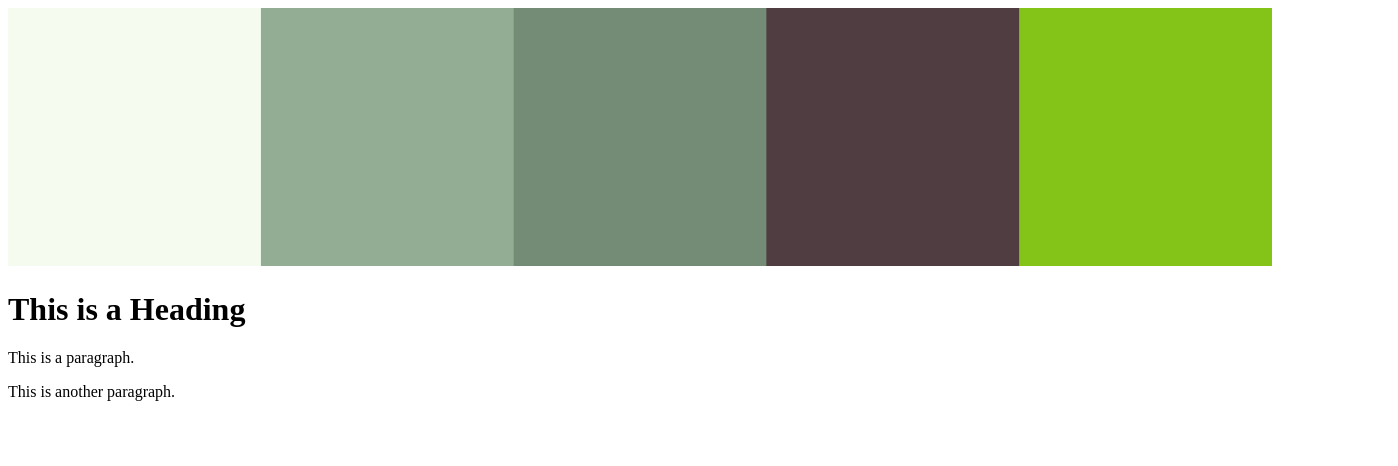
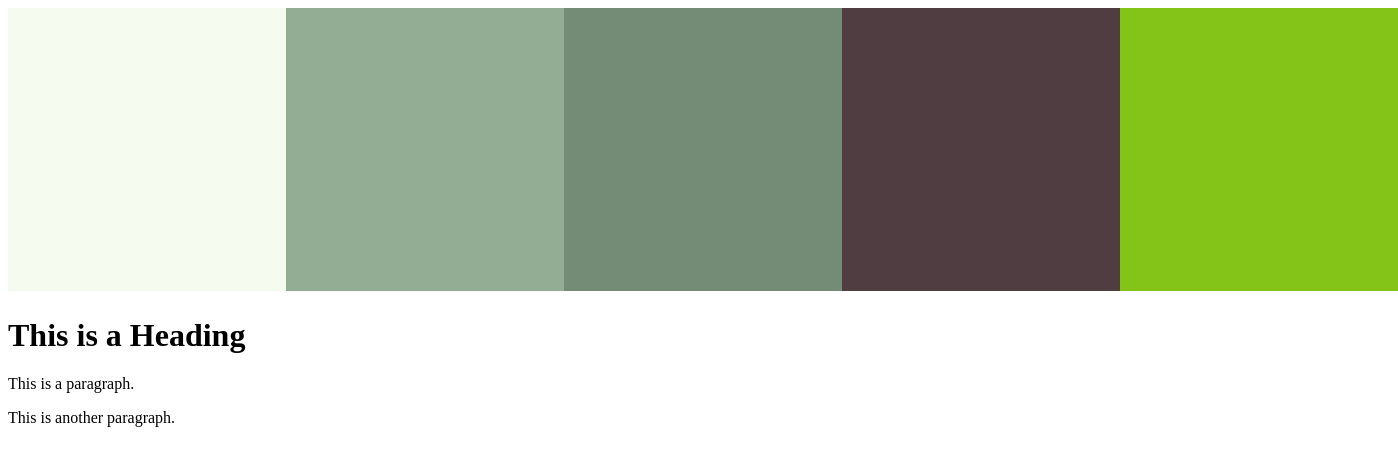
Before and after one commit to kuulaalo/Portfolio, a plain HTML site: page index.html in a window 1280 px wide. Shown: the whole page, 1398 px wide, since content can reach past the window. Drawn offline with Linux system fonts and the light colour scheme.

Commit message:
Update index.html

```diff
--- a/index.html
+++ b/index.html
@@ -9,7 +9,7 @@
 <script src=""></script>
 <body>
 
-<img src="Banner.png" alt="Bannergreen" style="width:100%">
+<img src="Banner.png" alt="Bannergreen" style="width:110%">
 
 <div class="">
  <h1>This is a Heading</h1>
```
